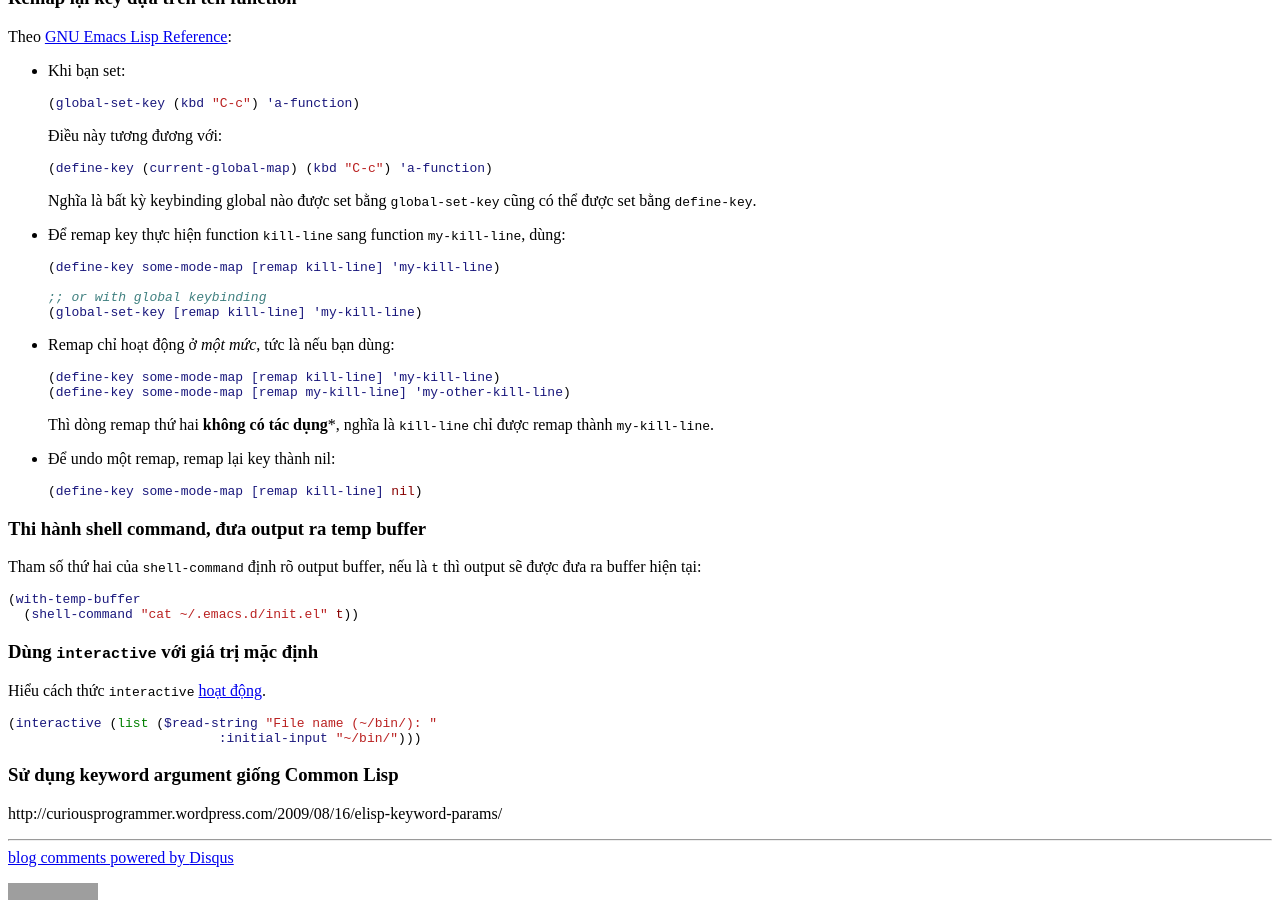
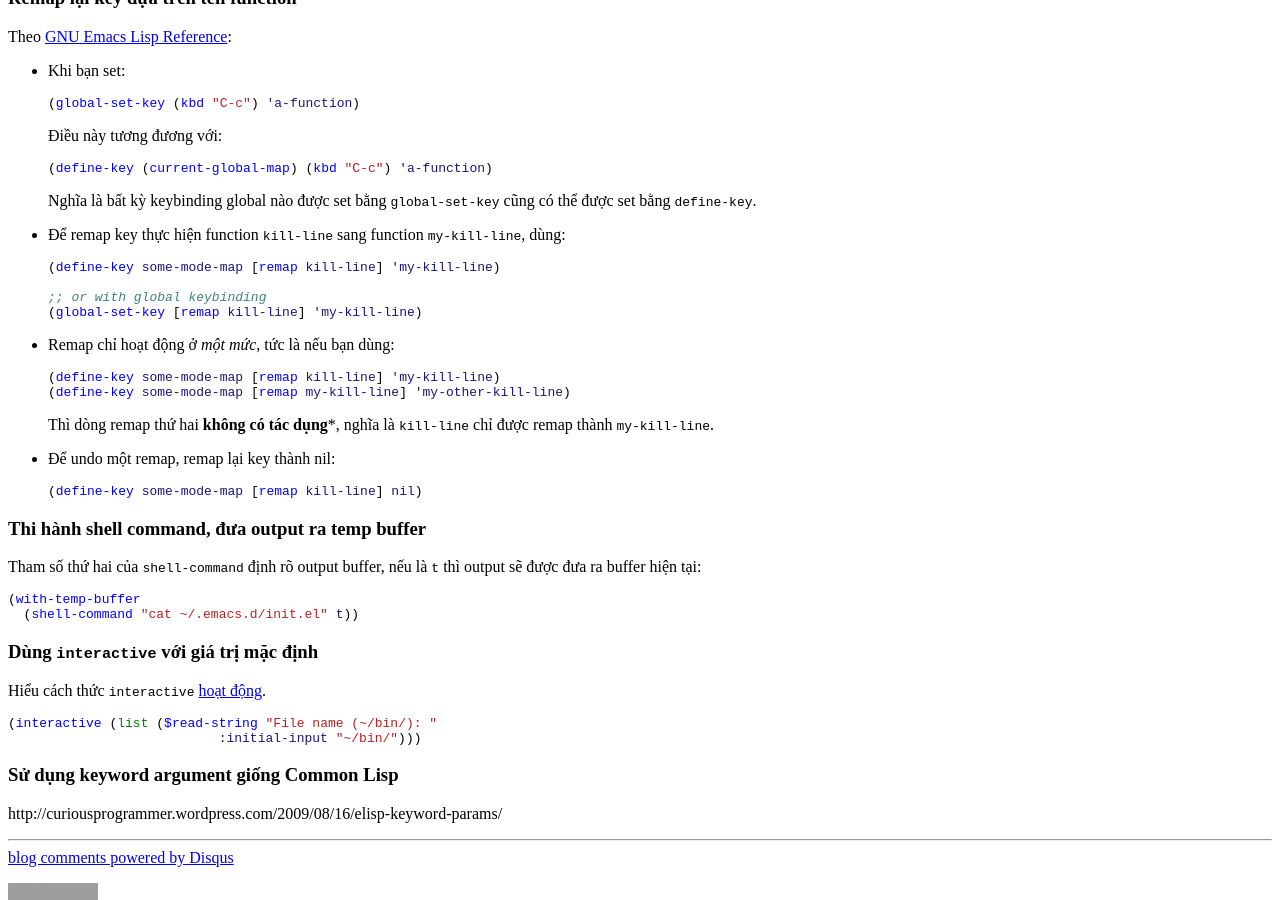
Before and after one commit to cmpitg/cmpitg.github.com, a Jekyll site: the page built from guides-vi/emacs.md, in a window 1280 px wide and 900 px high, scrolled down 1428 px. Built offline with Jekyll 4.4.1, drawn with Linux system fonts in a browser that asks for light colours; Markdown is read by kramdown in place of the engine named in the settings; comment, search, counter and statistics services are not loaded; grey boxes are pictures that could not be loaded.

Commit message:
Try changing Lisp highlighting to Scheme to see if Emacs Lisp syntax highlighter is better

````diff
--- a/guides-vi/emacs.md
+++ b/guides-vi/emacs.md
@@ -101,13 +101,13 @@
 
 * Khi bạn set:
 
-  ```lisp
+  ```scheme
   (global-set-key (kbd "C-c") 'a-function)
   ```
 
   Điều này tương đương với:
 
-  ```lisp
+  ```scheme
   (define-key (current-global-map) (kbd "C-c") 'a-function)
   ```
 
@@ -117,7 +117,7 @@
 * Để remap key thực hiện function `kill-line` sang
   function `my-kill-line`, dùng:
 
-  ```lisp
+  ```scheme
   (define-key some-mode-map [remap kill-line] 'my-kill-line)
 
   ;; or with global keybinding
@@ -126,7 +126,7 @@
 
 * Remap chỉ hoạt động ở *một mức*, tức là nếu bạn dùng:
 
-  ```lisp
+  ```scheme
   (define-key some-mode-map [remap kill-line] 'my-kill-line)
   (define-key some-mode-map [remap my-kill-line] 'my-other-kill-line)
   ```
@@ -136,7 +136,7 @@
 
 * Để undo một remap, remap lại key thành nil:
 
-  ```lisp
+  ```scheme
   (define-key some-mode-map [remap kill-line] nil)
   ```
 
@@ -145,7 +145,7 @@
 Tham số thứ hai của `shell-command` định rõ output buffer, nếu là `t` thì
 output sẽ được đưa ra buffer hiện tại:
 
-```lisp
+```scheme
 (with-temp-buffer
   (shell-command "cat ~/.emacs.d/init.el" t))
 ```
@@ -155,7 +155,7 @@
 Hiểu cách thức `interactive`
 [hoạt động](http://www.gnu.org/software/emacs/manual/html_node/elisp/Using-Interactive.html).
 
-```lisp
+```scheme
 (interactive (list ($read-string "File name (~/bin/): "
                            :initial-input "~/bin/")))
 ```
````
